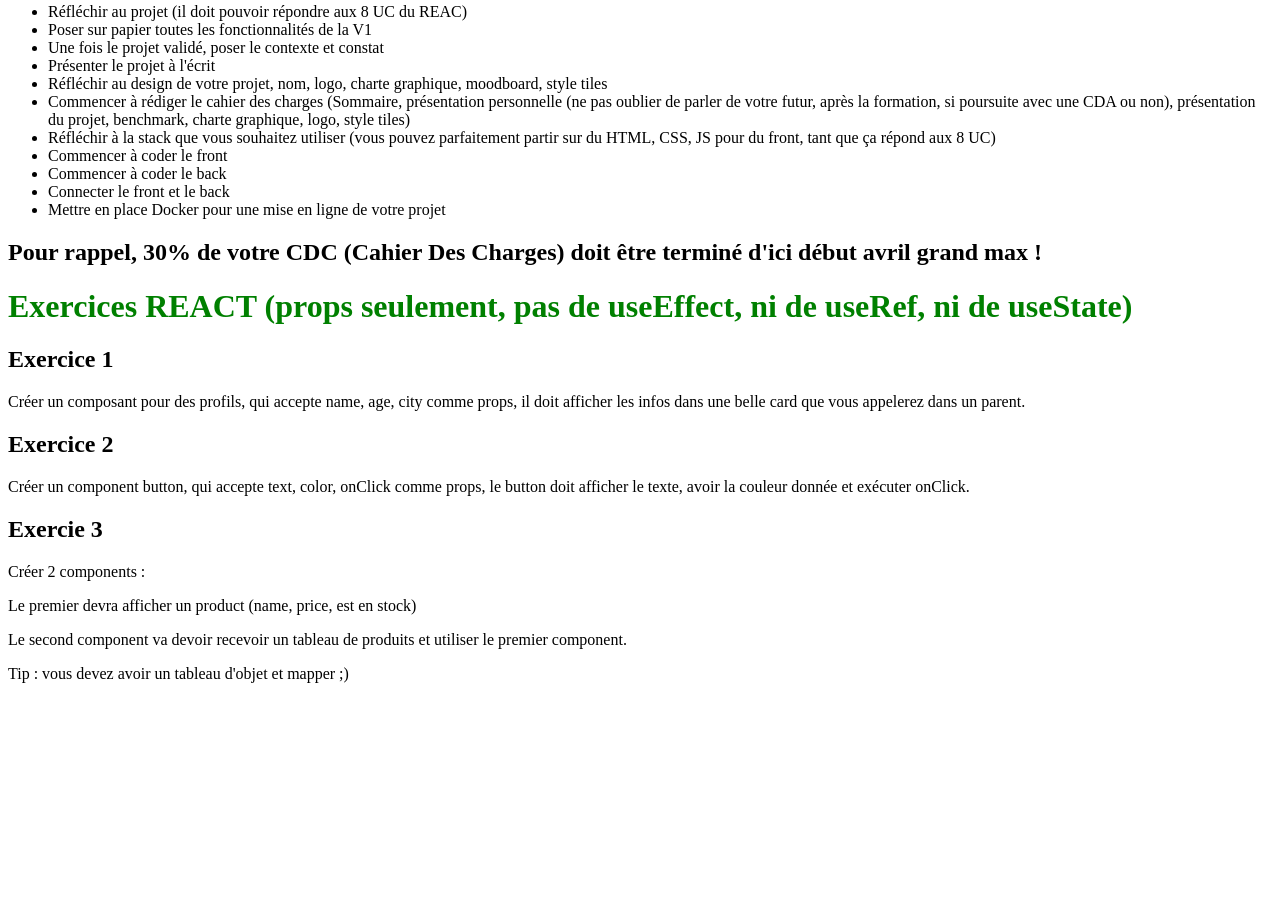
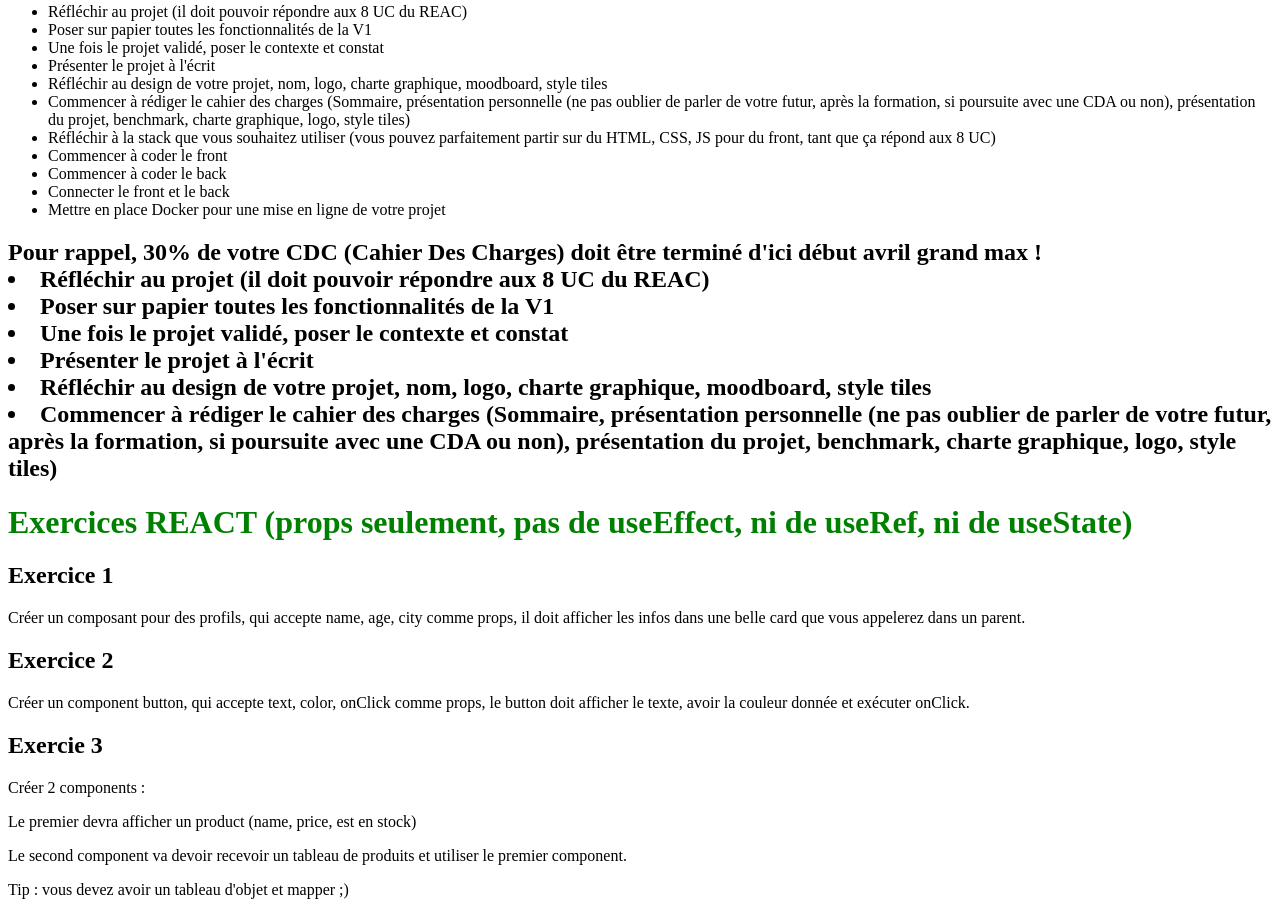
Before and after one commit to marioivanovic/DOM_DWWM5, a plain HTML site: page index.html in a window 1280 px wide. Shown: the part 2589-3504 px from the top of the page. Before the commit the page ends 3288 px from the top, so only its background shows below. Drawn offline with Linux system fonts and the light colour scheme.

Commit message:
Update index.html

```diff
--- a/index.html
+++ b/index.html
@@ -211,7 +211,16 @@
 
         </ul>
 
-        <h2>Pour rappel, 30% de votre CDC (Cahier Des Charges) doit être terminé d'ici début avril grand max !</h2>
+        <h2>Pour rappel, 30% de votre CDC (Cahier Des Charges) doit être terminé d'ici début avril grand max !
+         <li>Réfléchir au projet (il doit pouvoir répondre aux 8 UC du REAC)</li>
+            <li>Poser sur papier toutes les fonctionnalités de la V1</li>
+            <li>Une fois le projet validé, poser le contexte et constat</li>
+            <li>Présenter le projet à l'écrit</li>
+            <li>Réfléchir au design de votre projet, nom, logo, charte graphique, moodboard, style tiles</li>
+            <li>Commencer à rédiger le cahier des charges (Sommaire, présentation personnelle (ne pas oublier de parler
+                de votre futur, après la formation, si poursuite avec une CDA ou non), présentation du projet,
+                benchmark, charte graphique, logo, style tiles)</li>
+        </h2>
 
 
 
```
